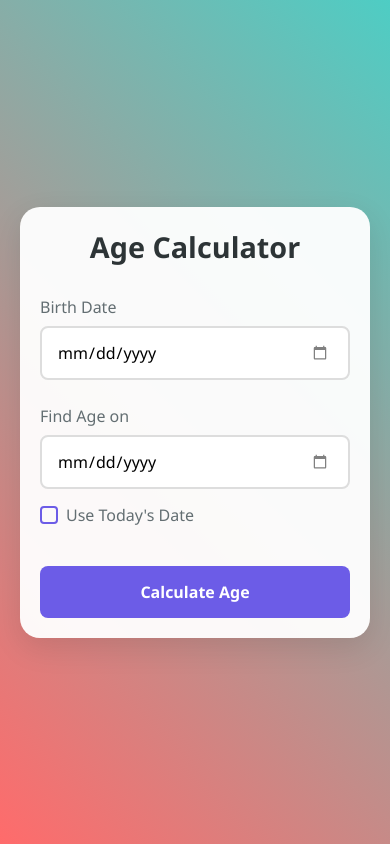
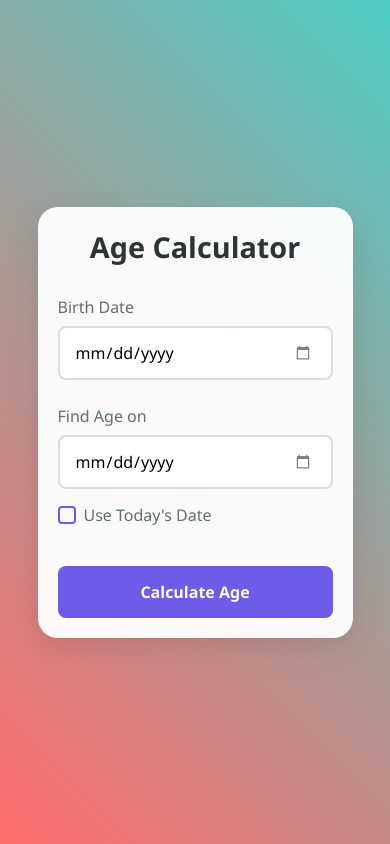
Before and after one commit to meahadi-hasan/Age-Calculator, a plain HTML site: page Age Calculator/index.html in a window 390 px wide. Drawn offline with Linux system fonts and the light colour scheme.

Commit message:
Update styles.css

```diff
--- a/Age Calculator/styles.css
+++ b/Age Calculator/styles.css
@@ -149,6 +149,17 @@ button:hover {
     }
 }
 
+@media (max-width: 768px) {
+    .container {
+        padding: 25px;
+        max-width: 90%;
+    }
+
+    h1 {
+        font-size: 2em;
+    }
+}
+
 
 @media (max-width: 480px) {
     .container {
```
